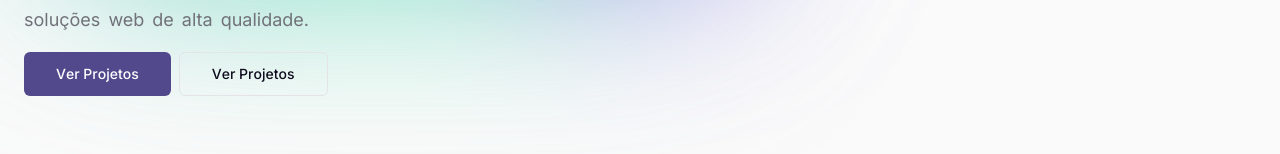
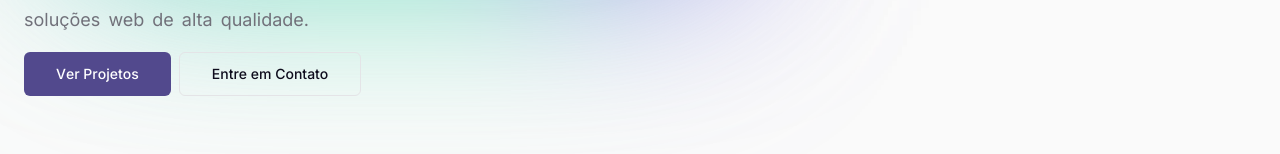
Before and after one commit to fernanda-vaz/new-portfolio, a Next.js app: page / in a window 1280 px wide. Shown: the part 566-720 px from the top of the page. Built offline with nearby package versions, Linux system fonts and the light colour scheme.

Commit message:
botao de contato no hero

```diff
--- a/components/hero.tsx
+++ b/components/hero.tsx
@@ -68,8 +68,8 @@ export default function HeroSection({ about }: HeroProps) {
               </Button>
 
               <Button asChild size='lg' disabled={false} variant='outline'>
-                <Link href='#projects'>
-                  <TextReveal>Ver Projetos</TextReveal>
+                <Link href='#contact'>
+                  <TextReveal>Entre em Contato</TextReveal>
                 </Link>
               </Button>
             </motion.div>
```
